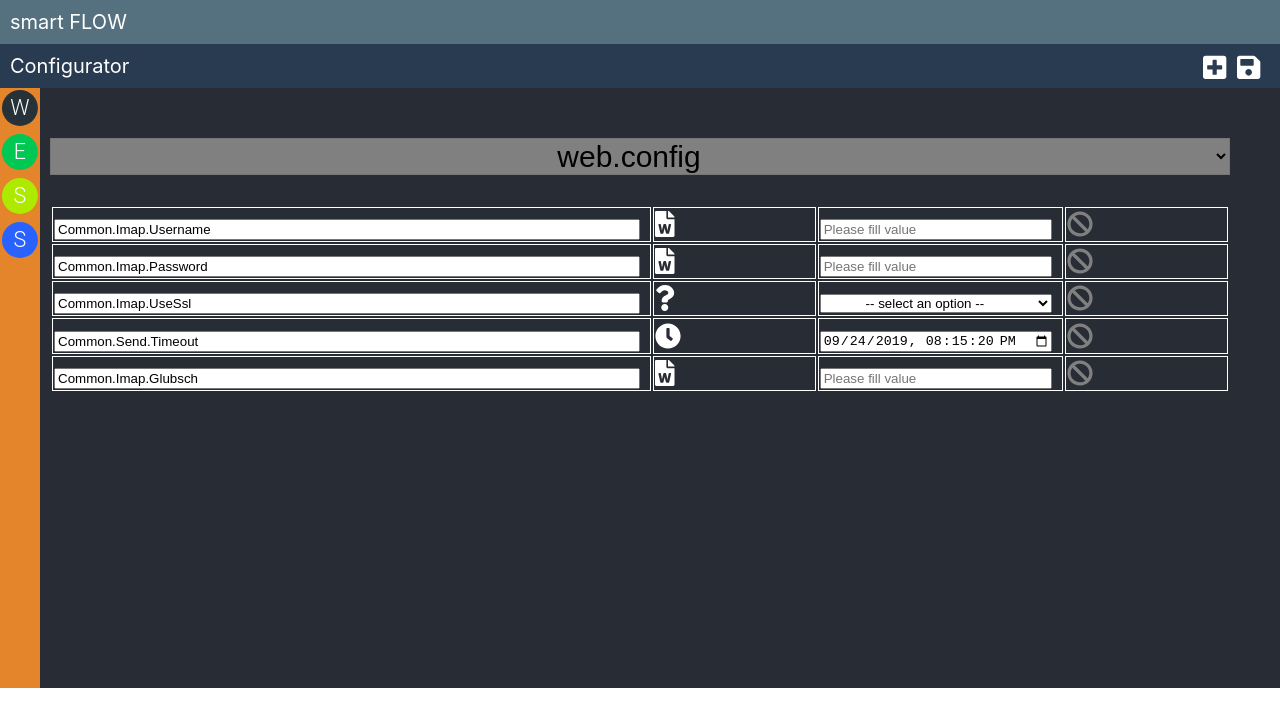
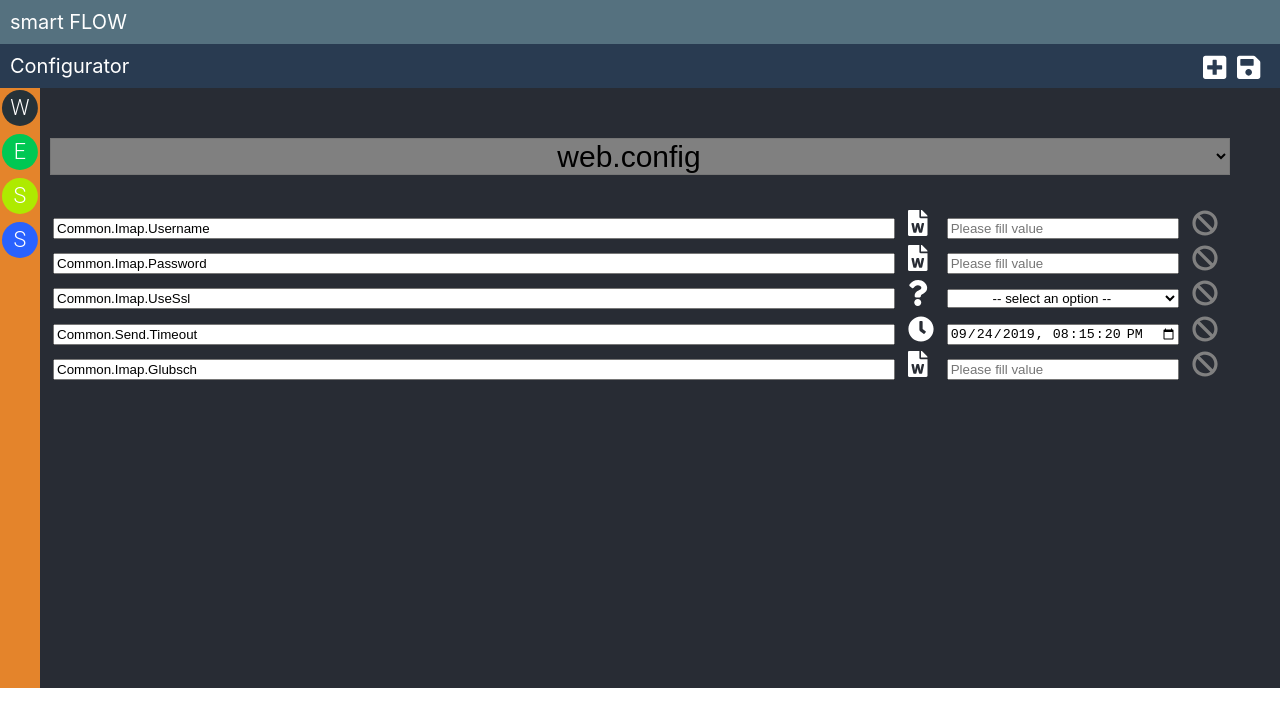
Before and after one commit to deBabbbe/ReactConfigurator, a React (Create React App) app: page / in a window 1280 px wide. Shown: the top 726 px of the page. Built offline with nearby package versions, Linux system fonts and the light colour scheme.

Commit message:
* Moved BoolSelector to Helper * Fixed size for entry tag ** gui was broken without BoolSelector in list

```diff
--- a/src/App.css
+++ b/src/App.css
@@ -27,10 +27,6 @@
   height: 600px;
   background-color: #e4842b;
 }
-th,
-td {
-  border: 0.5px solid;
-}
 #saveButton,
 #addButton {
   margin: 0 10px 0 0;
@@ -46,13 +42,8 @@ table {
 }
 td {
   width: 100%;
-  min-width: 150px;
   padding-right: 10px;
   vertical-align: center;
-}
-.tdType,
-.tdIcon {
-  min-width: 0;
 }
 select {
   width: 100%;
@@ -69,3 +60,6 @@ input {
   width: 100%;
   box-sizing: border-box;
 }
+.entryTag {
+  min-width: 230px;
+}
--- a/src/App.scss
+++ b/src/App.scss
@@ -32,11 +32,6 @@
   background-color: #E4842B;
 }
 
-th,
-td {
-  border: 0.5px solid;
-}
-
 #saveButton,
 #addButton {
   margin: 0 10px 0 0;
@@ -55,14 +50,8 @@ table {
 
 td {
   width: 100%;
-  min-width: 150px;
   padding-right: 10px;
   vertical-align: center;
-}
-
-.tdType,
-.tdIcon {
-  min-width: 0;
 }
 
 select {
@@ -83,3 +72,7 @@ input {
   width: 100%;
   box-sizing: border-box;
 }
+
+.entryTag {
+  min-width: 230px;
+}
--- a/src/components/Entry.jsx
+++ b/src/components/Entry.jsx
@@ -21,7 +21,7 @@ class Entry extends React.Component {
                 <tr>
                     <td><input defaultValue={this.props.config} /></td>
                     <td title={this.props.type}>{this.icon}</td>
-                    <td>{this.tag}</td>
+                    <td className="entryTag">{this.tag}</td>
                     <td><FontAwesomeIcon id="removeButton" icon={faBan} title="Löschen" onClick={this.removeEntry} /></td>
                 </tr>
             </tbody >
--- a/src/components/Helper/EntryHelper.js
+++ b/src/components/Helper/EntryHelper.js
@@ -2,7 +2,7 @@ import React from 'react';
 import moment from 'moment';
 import { FontAwesomeIcon } from '@fortawesome/react-fontawesome'
 import { faFileWord, faQuestion, faClock } from '@fortawesome/free-solid-svg-icons'
-import BoolSelector from '../BoolSelector';
+import BoolSelector from './BoolSelector';
 import configTypes from '../../DataTypes/ConfigTypes';
 
 function getDate() {
```
Also changed, not shown: src/components/Helper/BoolSelector.jsx (renamed from src/components/BoolSelector.jsx).
